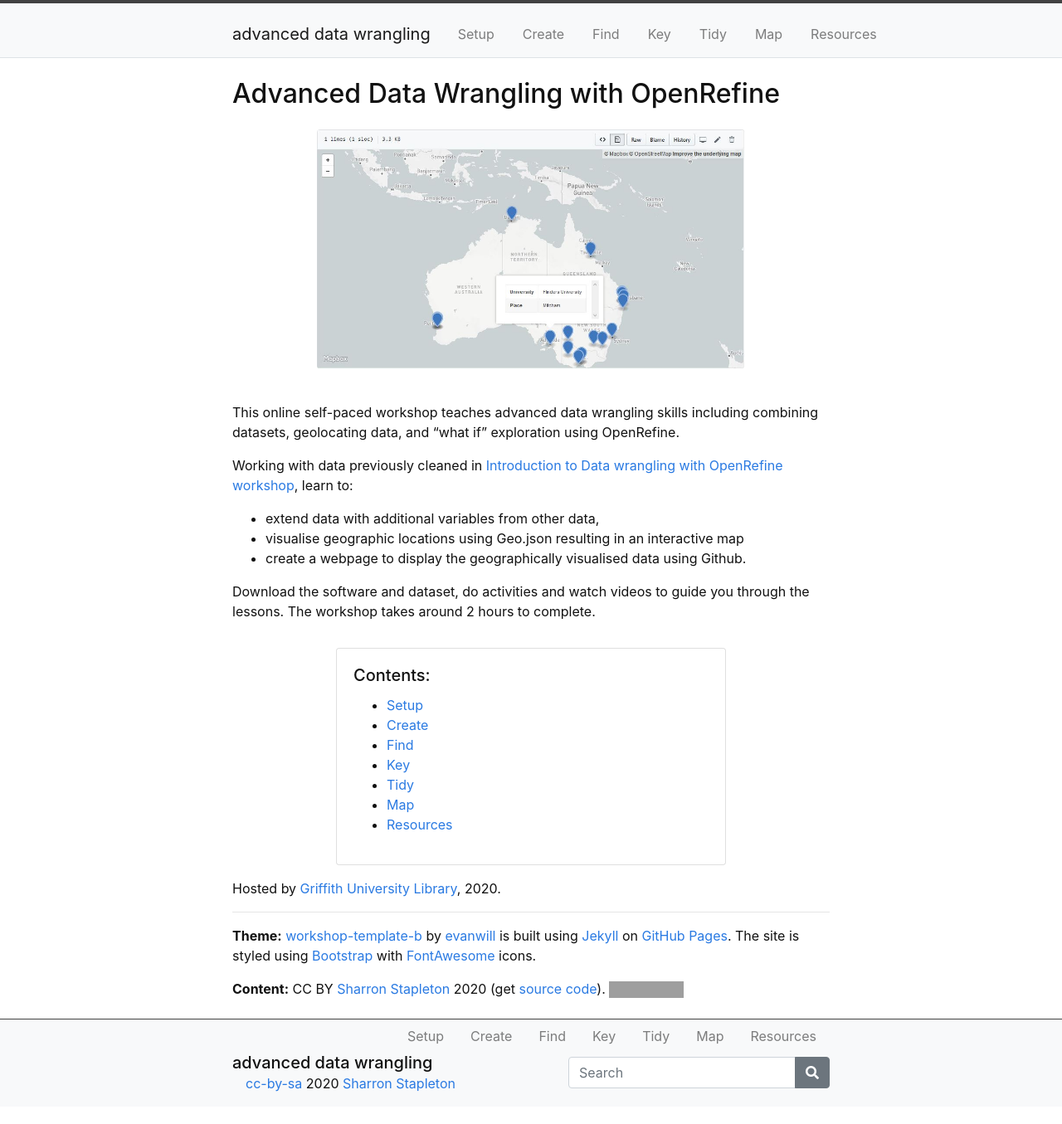
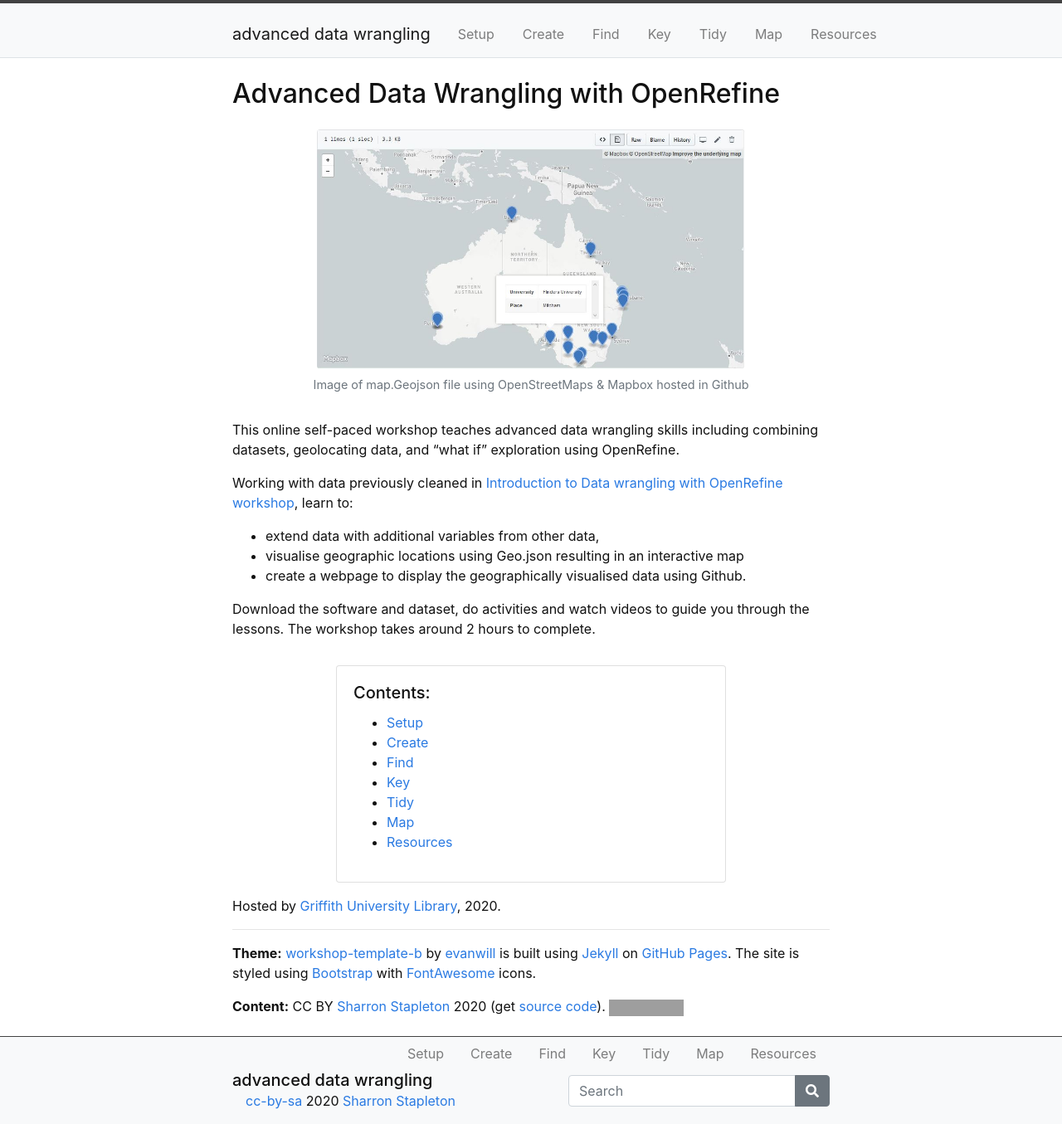
Before and after one commit to GULibrarySandbox/advanced-data-wrangle-old, a Jekyll site: the page built from index.md, in a window 1280 px wide. Shown: the whole page at 83% size. Built offline with Jekyll 4.4.1, drawn with Linux system fonts in a browser that asks for light colours; before the commit the page ends 1334 px from its top, so only the background shows below that; grey boxes are pictures that could not be loaded.

Commit message:
Update index.md

```diff
--- a/index.md
+++ b/index.md
@@ -5,7 +5,7 @@ layout: default
 
 ## Advanced Data Wrangling with OpenRefine
 
-{% include figure.html img="MapAus.JPG" alt="intro image here" caption="" width="75%" %}
+{% include figure.html img="MapAus.JPG" alt="intro image here" caption="Image of map.Geojson file using OpenStreetMaps & Mapbox hosted in Github" width="75%" %}
 
 This online self-paced workshop teaches advanced data wrangling skills including combining datasets, geolocating data, and “what if” exploration using OpenRefine.
 
```
